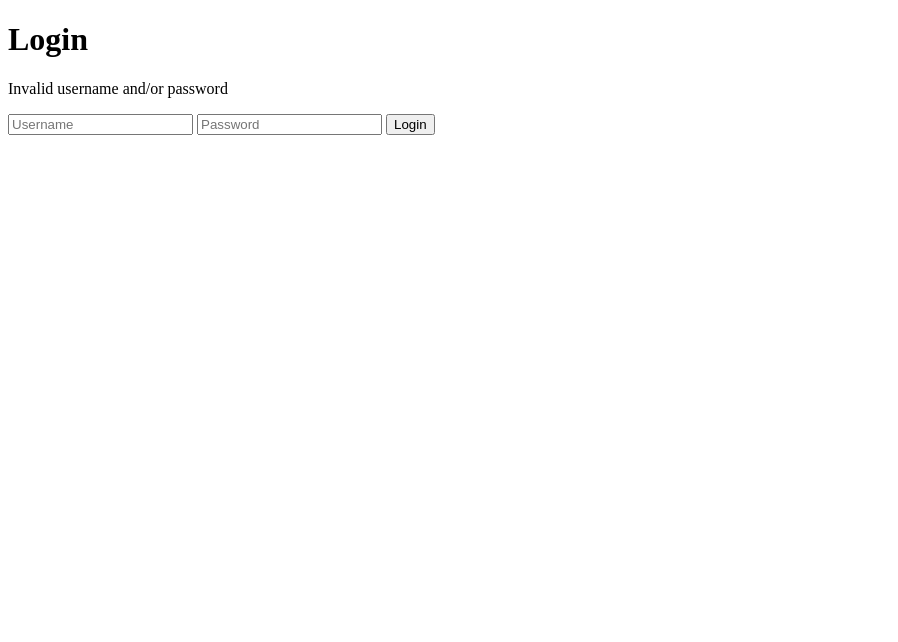
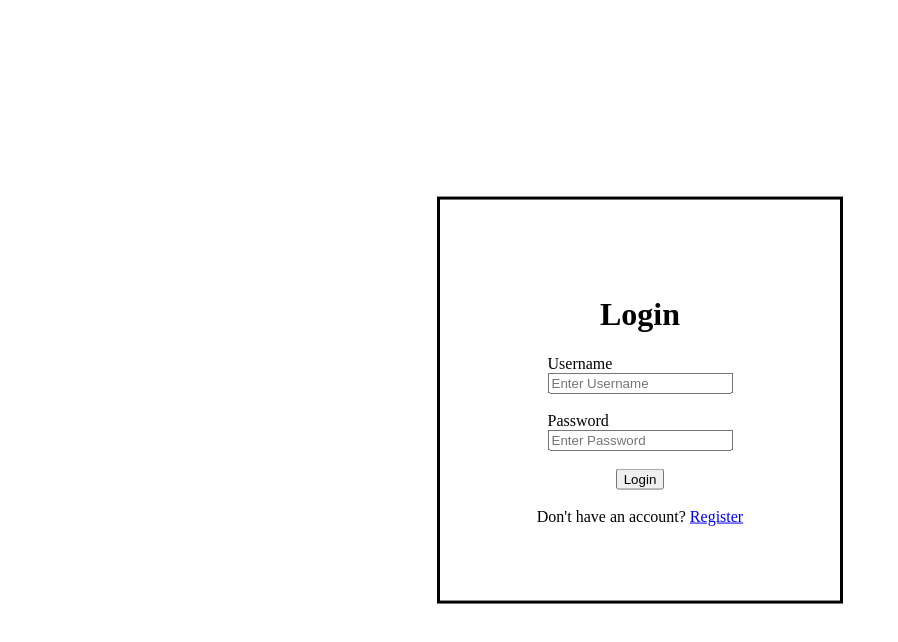
Before and after one commit to Bayrammyrat/cosc4353_fuel_project, a plain HTML site: page login.html in a window 1280 px wide. Shown: the whole page, without its empty margins (0-898 px from the left). Drawn offline with Linux system fonts and the light colour scheme.

Commit message:
Created Login Page

```diff
--- a/login.html
+++ b/login.html
@@ -1,29 +1,44 @@
 <!DOCTYPE html>
-<html lang="en">
+<html>
 
-<head>
-  <meta charset="UTF-8">
-  <meta name="viewport" content="width=device-width, initial-scale=1.0">
-  <title>Login</title>
-  <link rel="stylesheet" href="login-page.css">
-  <script defer src="login-page.js"></script>
-</head>
+    <head>
+        <title>Login</title>
+    </head>
 
-<body>
-  <main id="main-holder">
-    <h1 id="login-header">Login</h1>
+    <style>
+        form {
+            width: 250px;
+            padding: 75px;
+            top: 50%;
+            left: 50%;
+            transform: translate(-50%,-50%);
+            border: solid #000000;
+            position: absolute;
+            text-align: center;
+        }
 
-    <div id="login-error-msg-holder">
-      <p id="login-error-msg">Invalid username <span id="error-msg-second-line">and/or password</span></p>
-    </div>
+        .input-wrapper {
+            display: inline-block;
+            text-align: left;
+        }
+    </style>
 
-    <form id="login-form">
-      <input type="text" name="username" id="username-field" class="login-form-field" placeholder="Username">
-      <input type="password" name="password" id="password-field" class="login-form-field" placeholder="Password">
-      <input type="submit" value="Login" id="login-form-submit">
-    </form>
+    <body>
+        <form>
+            <h1>Login</h1>
 
-  </main>
-</body>
+            <div class="input-wrapper">
+            <label>Username</label><br>
+            <input type="text" name="username" placeholder="Enter Username" required><br><br>
+
+            <label>Password</label><br>
+            <input type="password" name="password" placeholder="Enter Password" required>
+            </div><br><br>
+
+            <input type="submit" value="Login"><br><br>
+
+            Don't have an account? <a href="register.html">Register</a>
+        </form>
+    </body>
 
 </html>
```
